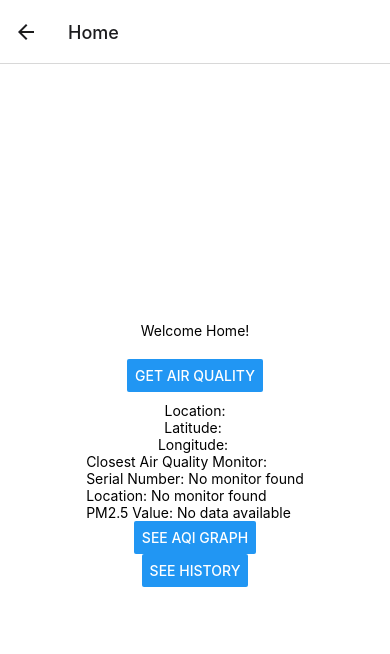
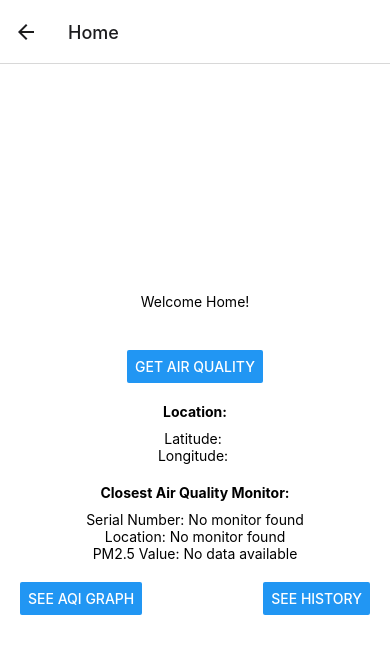
Before and after one commit to isabellebryans/AirQualityApp, a React Native app: screen /Home in a window 390 px wide. Shown: the top 654 px of the page. Built offline with nearby package versions, Linux system fonts and the light colour scheme.

Commit message:
Home page done

```diff
--- a/src/screens/Home.tsx
+++ b/src/screens/Home.tsx
@@ -251,32 +251,40 @@ const findClosestMonitor = async (latitude, longitude) => {
       }, []);
       return (
         <View style={styles.container}>
+          <View style={styles.header}>
             <Text>Welcome Home!</Text>
-         <View
-           style={{marginTop: 10, padding: 10, borderRadius: 10, width: '40%'}}>
+          </View>
+
+          <View style={styles.buttonContainer}>
             <Button
               title="Get Air Quality"
-            // log location, and air quality
-            onPress={getLocation}/>
+              onPress={getLocation}
+            />
           </View>
-         <View>
-            <Text>Location:</Text>
-         </View>
+
+          <View style={styles.locationContainer}>
+            <Text style={styles.headerText}>Location:</Text>
             <Text>Latitude: {location ? location.coords.latitude : null}</Text>
             <Text>Longitude: {location ? location.coords.longitude : null}</Text>
-         <View>
-         <Text>Closest Air Quality Monitor:</Text>
+          </View>
+
+          <View style={styles.monitorContainer}>
+            <Text style={styles.headerText}>Closest Air Quality Monitor:</Text>
             <Text>Serial Number: {closestMonitor ? closestMonitor : 'No monitor found'}</Text>
-         <Text>Location: {closestMonitor ? closestMonitorLocation : 'No monitor found'} </Text>
+            <Text>Location: {closestMonitor ? closestMonitorLocation : 'No monitor found'}</Text>
             <Text>PM2.5 Value: {pm25Value !== null ? pm25Value : 'No data available'}</Text>
           </View>
 
+          <View style={styles.bottomButtons}>
             <Button
               title="See AQI graph"
-            onPress={() => navigation.navigate('AQI Graph')}/>
+              onPress={() => navigation.navigate('AQI Graph')}
+            />
             <Button
               title="See history"
-            onPress={() => navigation.navigate('History')}/>
+              onPress={() => navigation.navigate('History')}
+            />
+          </View>
         </View>
       );};
 
@@ -287,6 +295,32 @@ const styles = StyleSheet.create({
           backgroundColor: '#fff',
           alignItems: 'center',
           justifyContent: 'center',
+          padding: 20,
+        },
+        header: {
+          marginBottom: 20,
+        },
+        buttonContainer: {
+          alignItems: 'center',
+          marginTop: 20,
+          marginBottom: 20,
+        },
+        locationContainer: {
+          alignItems: 'center',
+          marginBottom: 20,
+        },
+        monitorContainer: {
+          alignItems: 'center',
+          marginBottom: 20,
+        },
+        headerText: {
+          fontWeight: 'bold',
+          marginBottom: 10,
+        },
+        bottomButtons: {
+          flexDirection: 'row',
+          justifyContent: 'space-between',
+          width: '100%',
         },
       });
 
```
Lines whose indentation alone changed are shown as unchanged.
